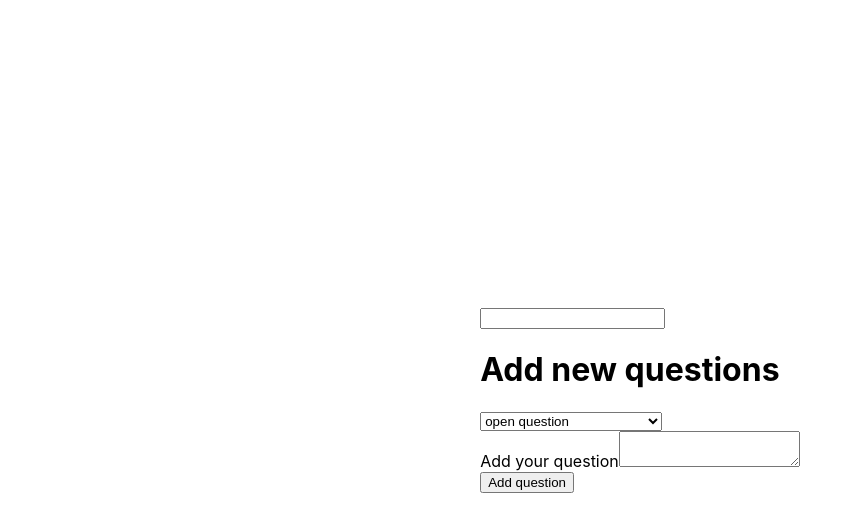
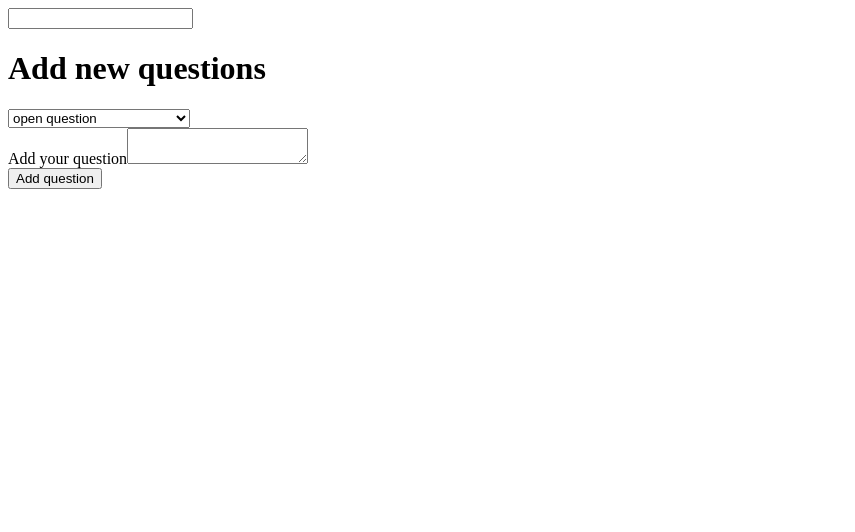
Before and after one commit to mikolertesx/r6-questions-app, a Next.js app: page / in a window 1280 px wide. Shown: the top 532 px of the page, without its empty margins (0-855 px from the left). Built offline with nearby package versions, Linux system fonts and the light colour scheme.

Commit message:
Setup tailwindcss

```diff
--- a/package.json
+++ b/package.json
@@ -16,8 +16,11 @@
     "react-dom": "17.0.2"
   },
   "devDependencies": {
+    "autoprefixer": "^10.2.6",
     "eslint": "7.29.0",
     "eslint-config-next": "11.0.1",
-    "sass": "^1.35.1"
+    "postcss": "^8.3.5",
+    "sass": "^1.35.1",
+    "tailwindcss": "^2.2.4"
   }
 }
--- a/pages/_app.js
+++ b/pages/_app.js
@@ -1,4 +1,4 @@
-import '../styles/globals.css'
+import 'tailwindcss/tailwind.css'
 
 function MyApp({ Component, pageProps }) {
   return <Component {...pageProps} />
--- a/pages/index.js
+++ b/pages/index.js
@@ -1,11 +1,10 @@
 import Head from 'next/head'
-import styles from '../styles/Home.module.css'
 
 import FormCreationInterface from 'components/form-creation-interface'
 
 export default function Home() {
   return (
-    <div className={styles.container}>
+    <div className="">
       <Head>
         <title>Create Next App</title>
         <meta name="description" content="Generated by create next app" />
--- /dev/null
+++ b/postcss.config.js
@@ -0,0 +1,6 @@
+module.exports = {
+  plugins: {
+    tailwindcss: {},
+    autoprefixer: {},
+  },
+}
--- /dev/null
+++ b/tailwind.config.js
@@ -0,0 +1,11 @@
+module.exports = {
+  purge: ['./pages/**/*.{js,ts,jsx,tsx}', './components/**/*.{js,ts,jsx,tsx}'],
+  darkMode: false, // or 'media' or 'class'
+  theme: {
+    extend: {},
+  },
+  variants: {
+    extend: {},
+  },
+  plugins: [],
+}
```
Also changed, not shown: 1 other file (tests, documents, lock files or other folders).
